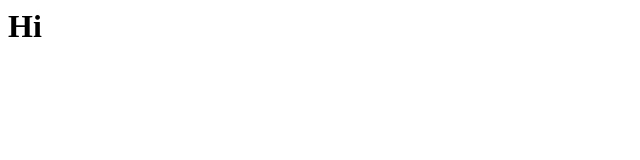
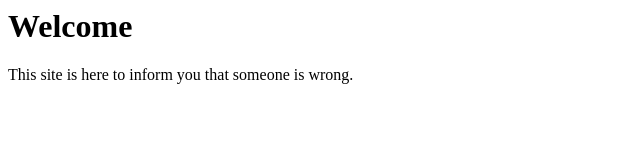
Before and after one commit to FergusonSean/iswrong-fyi, a plain HTML site: page index.html in a window 1280 px wide. Shown: the whole page, without its empty margins (0-640 px from the left). Drawn offline with Linux system fonts and the light colour scheme.

Commit message:
Add more content

```diff
--- a/index.html
+++ b/index.html
@@ -1,6 +1,12 @@
 <html>
-  <head></head>
+  <head>
+    <script>
+      document.querySelector('#name').innerText = 'Sean'
+
+    </script>
+  </head>
   <body>
-    <h1>Hi</h1>
+    <h1>Welcome</h1>
+    <p>This site is here to inform you that <span id="name">someone</span> is wrong.</p>
   </body>
 </html>
```
